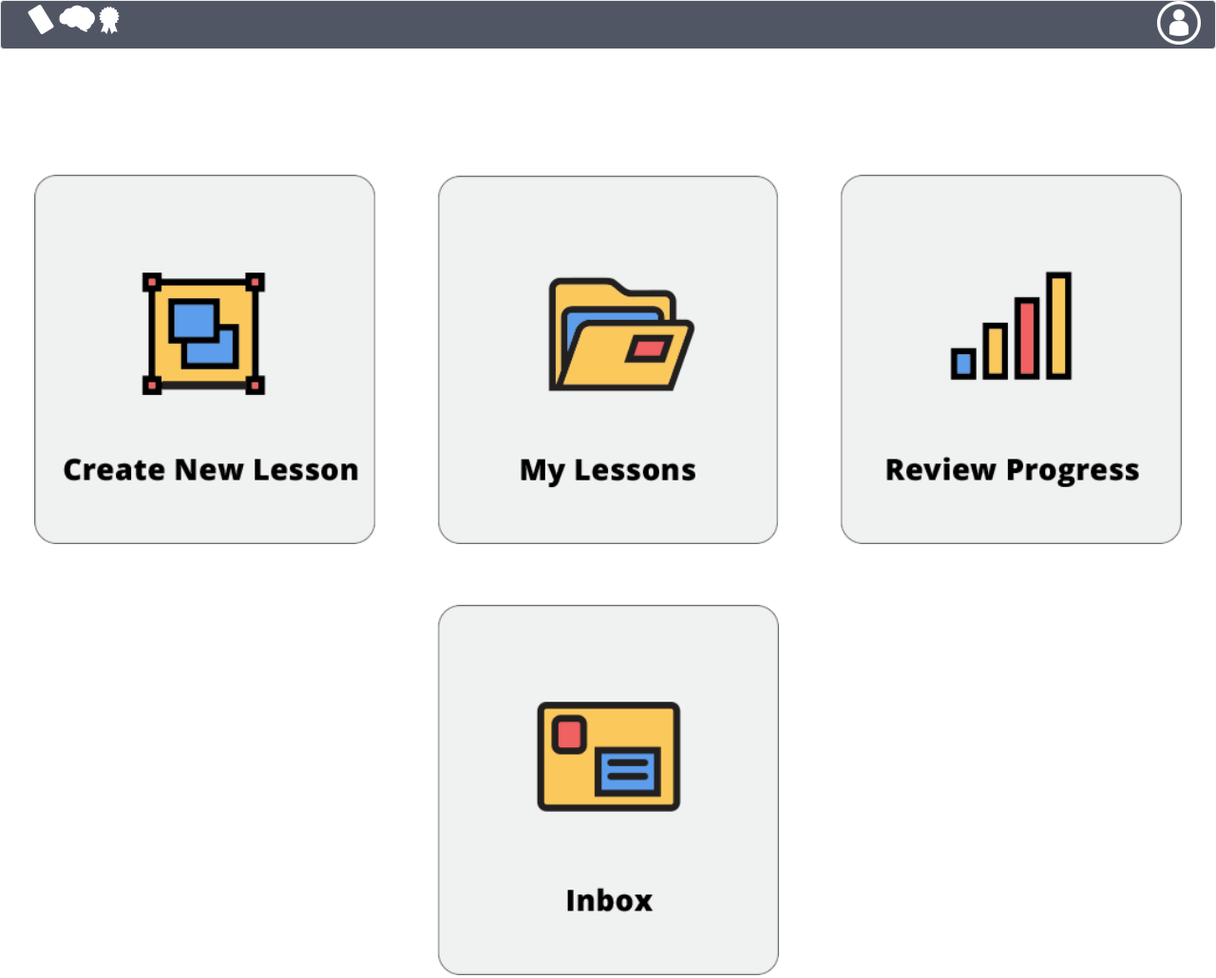
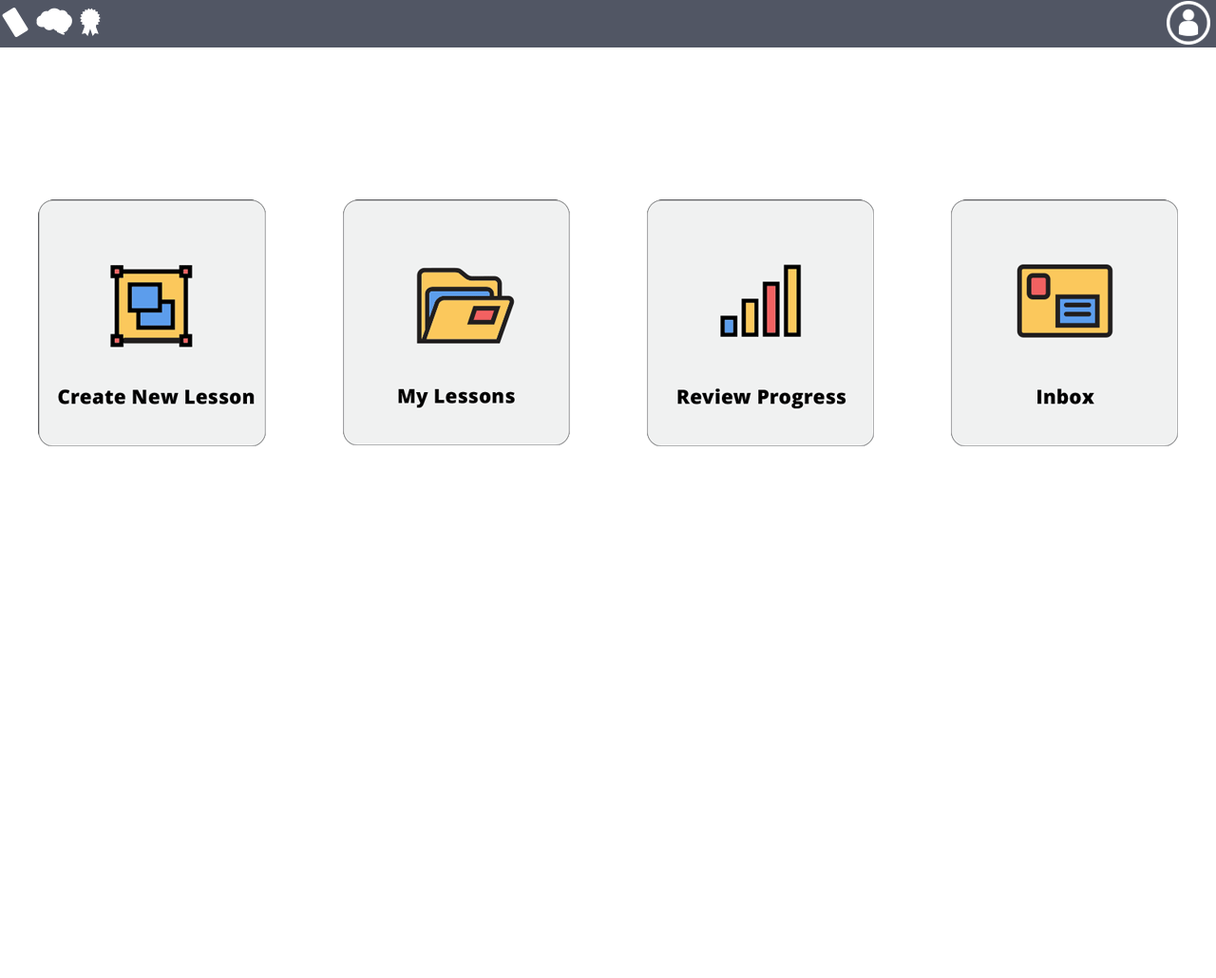
Before and after one commit to niv7488/interactiveLesson-Client, a website: page public/main.html in a window 1280 px wide. Shown: the whole page at 95% size. After the commit the page ends 800 px from the top, so only its background shows below. Drawn offline with nearby package versions, Linux system fonts and the light colour scheme; some packages are replaced by stand-ins of ours.

Commit message:
fixed part of css+html

```diff
--- a/public/include/style.css
+++ b/public/include/style.css
@@ -1,30 +1,57 @@
+* {
+    padding: 0px;
+    margin: 0px;
+}
+
+div, header, nav, main, section, a {
+    display: block;
+}
+
+body {
+    font-family: arial;
+    color: black;
+    overflow: hidden;
+}
+ header{
+    height: 50px;
+    background-color: #515664;
+    margin-bottom: 3%;
+    width: 100%;
+}
+
 .login-form {
-  max-width: 300px;
-  margin: 0 auto;
+    margin: 0 auto;
+    width: 100%;
 }
 #inputUsername {
   margin-bottom: -1px;
   border-bottom-right-radius: 0;
   border-bottom-left-radius: 0;
+  margin-right: 25%;
+  width: 50%;
 }
 #inputPassword {
   border-top-left-radius: 0;
   border-top-right-radius: 0;
+  margin-right: 25%;
+  width: 50%;
 }
 .page-header{
+    margin: 0 auto;
+    text-align: center;
+    font-weight: bold;
+    font-size: 36px;
     margin-top:30px;
-    margin-left:30px;
-    font-style: bold;
 }
 
-.page-header h2{
+/* .page-header h2{
     text-align: center;
-    font-size: 50px;
+    font-size: 46px;
     margin-bottom: 28px;
     margin-top: 45px;
     text-decoration: underline;
     font-weight: bold;
-}
+} */
 }
 
 .page-header p{
@@ -36,21 +63,23 @@
 }
 .btn-block {
     display: block;
-    width: 75%;
-    padding-right: 0;
-    padding-left: 0;
     float: right;
+    margin-right: 25%;
+   width: 50%;
 }
 .wrapper{
     overflow:hidden;
     margin-bottom:10px;
     text-align: center;;
-    margin-top: 100px;
+    margin: 0 auto;
+    margin-top: 160px;
+
 }
 
 .wrapper section{
     float:left;
     margin-left: 30px;
+
 }
 
 .wrapper section input{
@@ -70,35 +99,38 @@
     width:46px;
     height: 46px;
     float: right;
-    margin-left: 80%;
-    margin-right: 15px;
+    position: relative;
+    margin-right: 0.5%;
+    margin-top: 1px;
 }
 .one{
     background-image: url("../images/2.png");
     width:31px;
     height: 42px;
-    margin-left:10px;
-    position: absolute;
-    left:16px;
+    position: relative;
+    float: left;
+    margin-top: 4px;
 }
 .two{
     background-image: url("../images/3.png");
     width:42px;
     height: 41px;
-    margin-left:10px;
-    position: absolute;
-    left:50px;
+    position: relative;
+    float: left;
+    left: 0.5%;
+    margin-top:4px;
 }
 .three{
     background-image: url("../images/4.png");
     width:27px;
     height: 34px;
     margin-top: 5px;
-    margin-left:10px;
-    position: absolute;
-    left:92px;
+    position: relative;
+    float: left;
+    left: 0.8%;
+    margin-top: 8px;
 }
-.item1{
+/* .item1{
 
 
     margin:60px;
@@ -111,7 +143,7 @@
 
 .item3{
     margin:60px;
-}
+} */
 .headerTitle{
     margin:25px;
     display: inline;
@@ -132,7 +164,7 @@
 .item2, .box2 a{
     margin-bottom: 200px;
 }
-.box{
+/*.box{
 
     display: inline-block;
     max-width:400px;
@@ -148,7 +180,7 @@
     margin:auto;
 
 }
-
+ */
 .box2{
 
     display: inline-block;
@@ -167,15 +199,15 @@
 }
 
 .formDesign {
+    margin: 0px auto;
     background-color: #f0f1f1;
     border-radius: 30px;
     box-shadow: 10px 10px 5px #888888;
     border-style: solid;
     border-color: #000000 #000000;
-    height:450px;
-    width:737px;
+    height:264px;
+    width:60%;
     border-color: bold;
-    padding: 5px 170px;
 }
 .form-control{
     width:75%;
@@ -285,3 +317,35 @@ a:hover {
 .clear{
     clear:both;
 }
+
+
+
+.category{
+    float: left;
+    position: relative;
+    width: 25%;
+}
+
+
+.hrefCategory{
+    display: block;
+    width: 240px;
+    height: 260px;
+    margin: auto;
+}
+
+#pic1{
+    background: url(../images/CNL.png) no-repeat;
+}
+
+#pic2{
+    background: url(../images/ML.png) no-repeat;
+}
+
+#pic3{
+    background: url(../images/RP.png) no-repeat;
+}
+
+#pic4{
+    background: url(../images/IN.png) no-repeat;
+}
--- a/public/main.html
+++ b/public/main.html
@@ -19,32 +19,21 @@
 <!-- define angular controller -->
 <body ng-controller="mainController">
 
-  <nav class="navbar navbar-default">
-      <div class="navbar-header">
-        <a class="navbar-brand" href="/"></a>
-      </div>
-
-      <ul class="nav navbar-nav">
-        <div class="bottonMain"></div>
-        <div class="one"></div>
-        <div class="two"></div>
-        <div class="three"></div>
-        <!--<li><a href="index.html"><i></i> Main Page</a></li>
-        <li><a href="#about"><i></i> Create new lesson</a></li>
-        <li><a href="#contact"><i></i> Progress</a></li>-->
-      </ul>
-  </nav>
+<header>
+        <a href="index.html" class="bottonMain"></a>
+        <a href="#"class="one"></a>
+        <a href="#" class="two"></a>
+        <a href="#"class="three"></a>
+        <div id = "clear"> </div>
+</header>
 
   <div id="main">
     <div class="wrapper">
 
-      <a href="createNewLesson/newLesson.html"><div class="item1 box"><img src="images/CreateNewLesson.png"></div></a>
-
-      <a href="index.html"><div class="item2 box"><img src="images/myLessons.png"></div></a>
-
-      <a href="index.html"><div class="item3 box"><img src="images/Review.png"></div></a>
-
-      <a href="index.html"><div class="item3 box"><img src="images/Inbox.png"></div></a>
+      <div class="category"> <a href="createNewLesson/newLesson.html" class="hrefCategory" id="pic1"></a></div>
+      <div class="category"> <a href="index.html" class="hrefCategory" id="pic2"></a></div>
+      <div class="category"> <a href="index.html" class="hrefCategory" id="pic3"></a></div>
+      <div class="category"> <a href="index.html" class="hrefCategory" id="pic4"></a></div>
 
     </div>
     <!-- angular templating -->
```
Also changed, not shown: public/LessonDesignTools/LessonDesignTools.html (+7 -17 lines), public/LessonOptions.html (+7 -15 lines), public/MultipleQuestions/MultipleQuestions.html (+7 -15 lines), public/createNewLesson/newLesson.html (+7 -15 lines), public/index.html (+18 -8 lines), public/images/CNL.png (added), public/images/CreateNewLesson.png (deleted), public/images/IN.png (added), public/images/Inbox.png (deleted), public/images/ML.png (added), public/images/RP.png (added), public/images/Review.png (deleted), public/images/myLessons.png (deleted), 1 other file.
